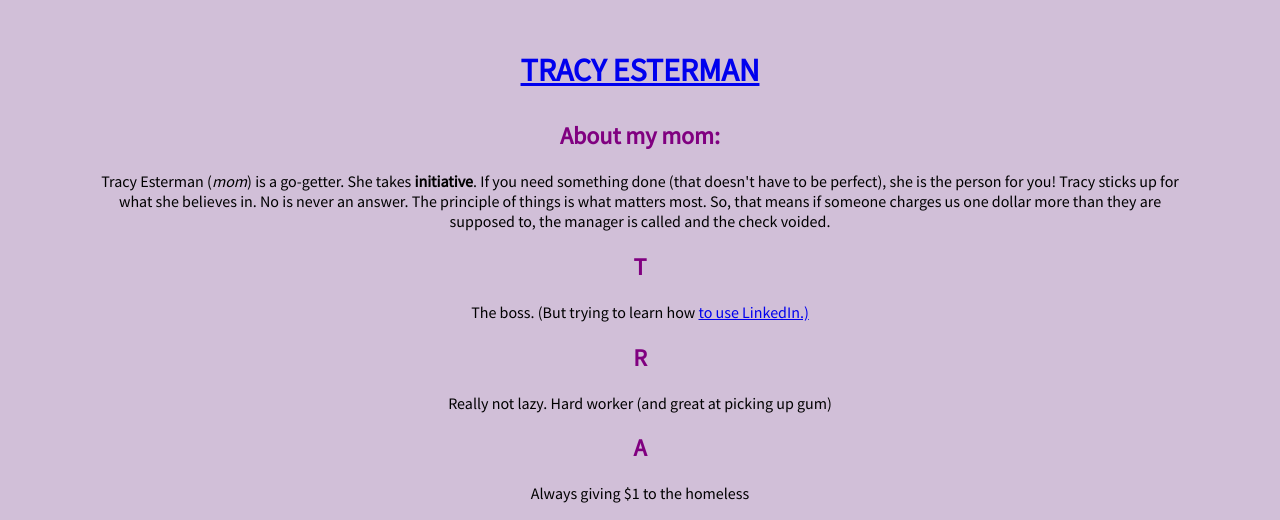
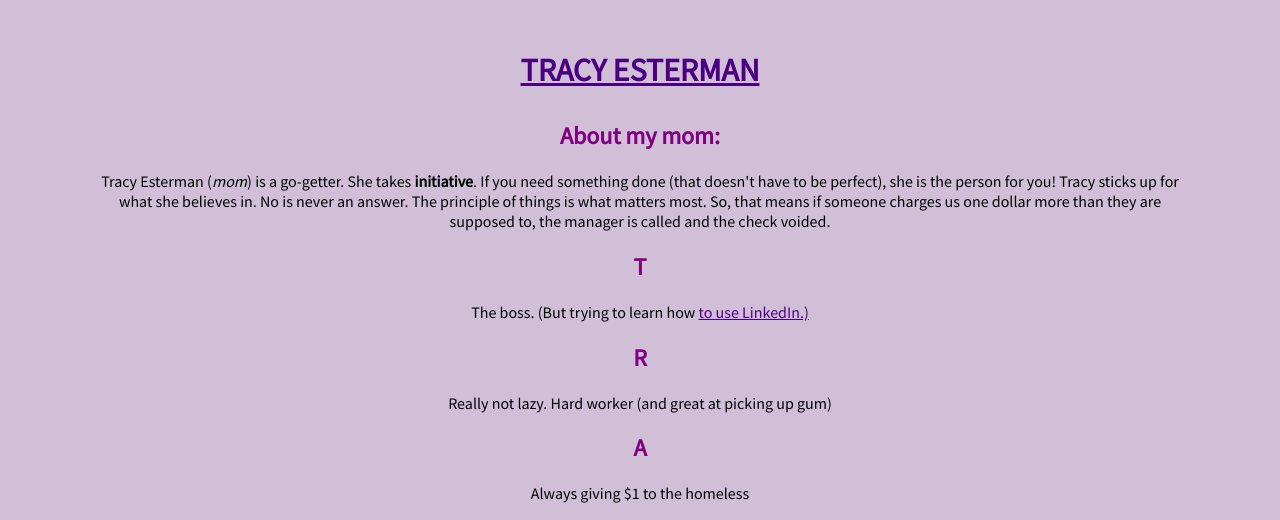
Before and after one commit to lindsayesterman/mom-website, a PHP site: page /phil.html in a window 1280 px wide. Shown: the top 520 px of the page. Run offline with PHP 8.4, Linux system fonts and the light colour scheme.

Commit message:
purple header

```diff
--- a/public/style.css
+++ b/public/style.css
@@ -93,7 +93,7 @@ img#mainImage {
   display: block;
 }
 
-a.year {
+a.year, a{
   text-decoration: underline;
   color:#4b0082;
 }
```
